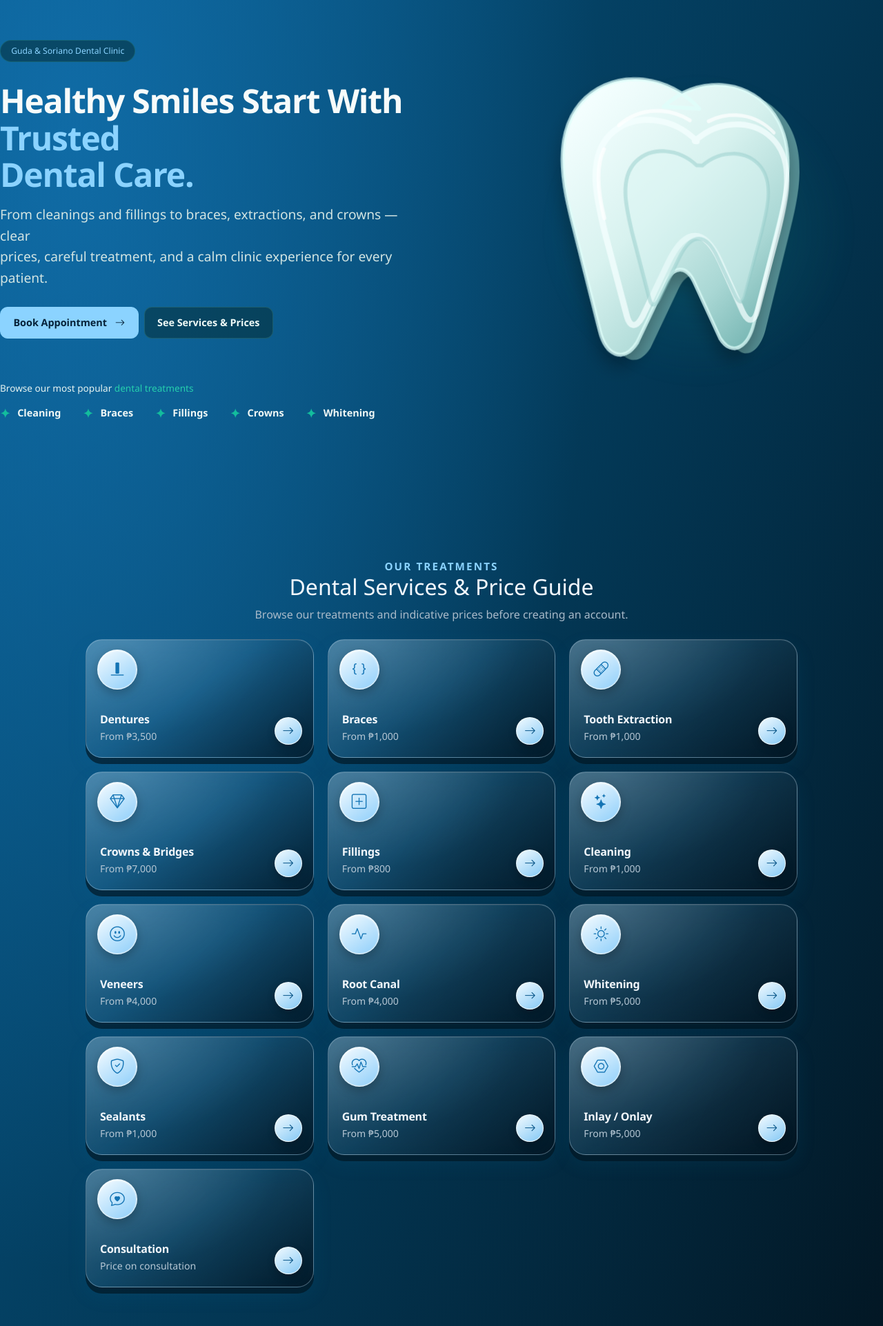
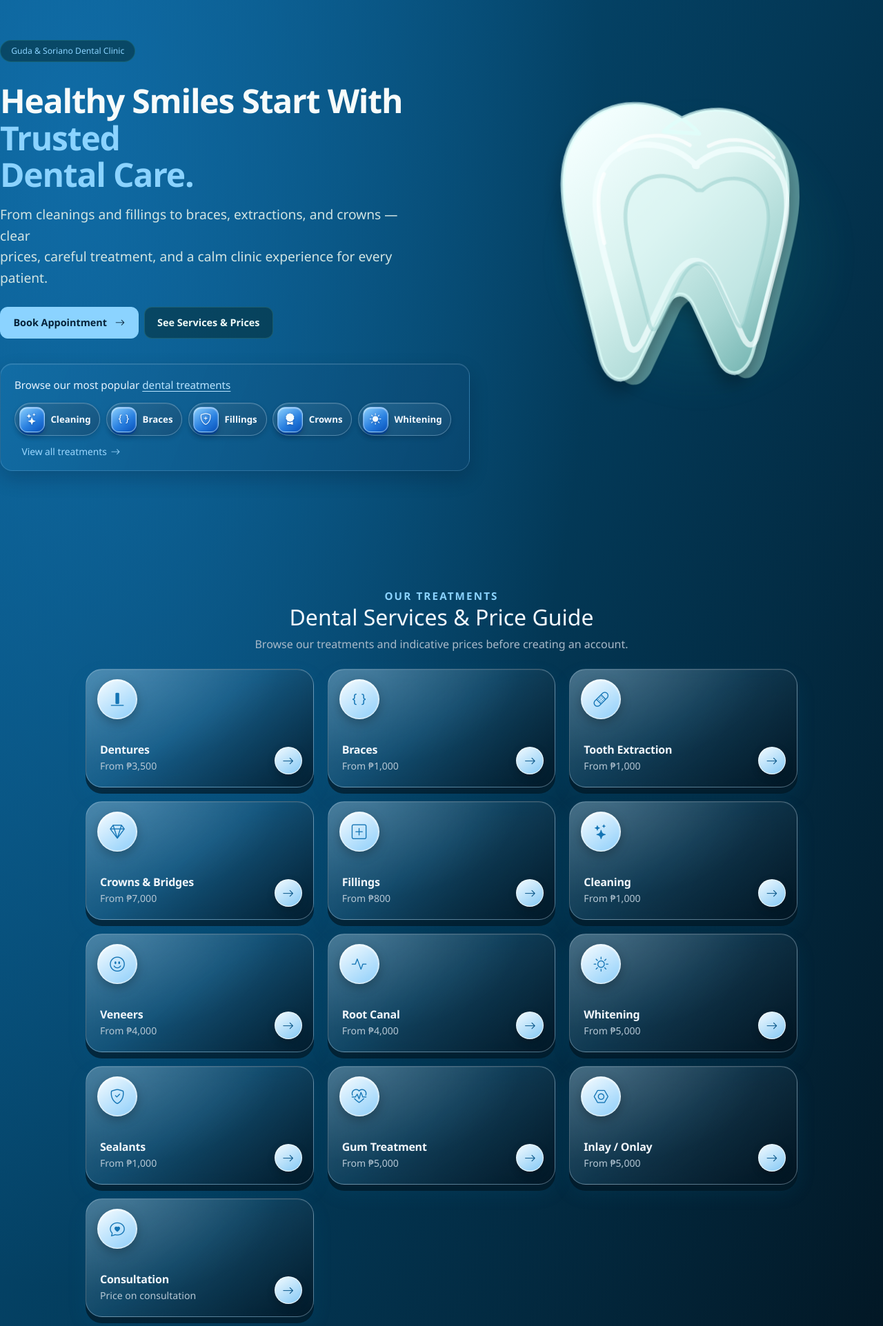
Before and after one commit to atreyuuu009/orachart-laravel, a Laravel app: page / in a window 1280 px wide. Shown: the part 80-2003 px from the top of the page at 69% size. Run offline with Laravel 12, Linux system fonts and the light colour scheme; data comes from the database, SQL or seed files in the repository; data that the repository does not hold is empty.

Commit message:
Added the popular treatments strip to your landing page, styled with blue gradient icon badges and pill shaped buttons

```diff
--- a/public/css/theme.css
+++ b/public/css/theme.css
@@ -372,6 +372,68 @@ body:has(.landing-nav) .why-item p { margin: 0; color: #b8ccdc; font-size: .88re
   .why-item h3 { font-size: .9rem; }
   .why-item p { font-size: .82rem; }
 }
+
+/* Popular treatment shortcuts */
+.landing-hero .popular-treatments {
+  margin-top: 2.25rem;
+  padding: 1.2rem 1.25rem 1rem;
+  border: 1px solid rgba(168, 216, 248, .2);
+  border-radius: 18px;
+  background: linear-gradient(110deg, rgba(20, 112, 169, .68), rgba(10, 70, 111, .72));
+  box-shadow: inset 0 1px rgba(255,255,255,.12), 0 12px 28px rgba(0, 10, 24, .2);
+}
+.landing-hero .popular-treatments > p { margin-bottom: .85rem; color: #e7f4ff; font-size: .95rem; }
+.landing-hero .popular-treatments > p a { color: #b9e4ff; text-decoration: underline; text-underline-offset: 3px; }
+.landing-hero .treatment-list { gap: .55rem; }
+.landing-hero .treatment-list .treatment-chip {
+  display: inline-flex;
+  min-height: 48px;
+  align-items: center;
+  gap: .55rem;
+  padding: .3rem .8rem .3rem .35rem;
+  border: 1px solid rgba(199, 230, 250, .32);
+  border-radius: 999px;
+  background: linear-gradient(145deg, rgba(44, 112, 154, .7), rgba(22, 77, 116, .72));
+  box-shadow: inset 0 1px rgba(255,255,255,.1), 0 3px 7px rgba(0, 16, 35, .18);
+  color: #f4f9ff;
+  font: inherit;
+  font-size: .83rem;
+  font-weight: 650;
+  line-height: 1;
+  text-decoration: none;
+  cursor: pointer;
+  transition: transform .18s ease, border-color .18s ease, background .18s ease;
+}
+.landing-hero .treatment-list .treatment-chip:hover,
+.landing-hero .treatment-list .treatment-chip:focus-visible {
+  transform: translateY(-2px);
+  border-color: rgba(178, 224, 255, .75);
+  background: linear-gradient(145deg, rgba(58, 137, 189, .86), rgba(24, 91, 139, .9));
+  color: #fff;
+}
+.landing-hero .treatment-list .treatment-chip-icon {
+  display: grid;
+  width: 37px;
+  height: 37px;
+  flex: none;
+  place-items: center;
+  border: 1px solid rgba(210, 237, 255, .5);
+  border-radius: 12px;
+  background: linear-gradient(145deg, #8bd1ff, #287fe0 58%, #0750b9);
+  box-shadow: 0 3px 0 #06428e, 0 5px 8px rgba(0, 16, 54, .28), inset 0 1px 2px rgba(255,255,255,.68);
+  color: #f4fbff;
+  font-size: 1.05rem;
+  text-shadow: 0 1px 3px rgba(0, 40, 117, .45);
+}
+.treatment-all-link { display: inline-flex; align-items: center; gap: .35rem; margin: .8rem 0 0 .65rem; color: #9cd8ff; font-size: .86rem; text-decoration: none; }
+.treatment-all-link:hover, .treatment-all-link:focus-visible { color: #fff; text-decoration: underline; text-underline-offset: 3px; }
+@media (max-width: 767.98px) {
+  .landing-hero .popular-treatments { padding: 1rem; }
+  .landing-hero .treatment-list { gap: .5rem; }
+  .landing-hero .treatment-list .treatment-chip { min-height: 43px; font-size: .78rem; }
+  .landing-hero .treatment-list .treatment-chip-icon { width: 32px; height: 32px; border-radius: 10px; }
+}
+.landing-hero .treatment-list .treatment-chip { text-transform: none; }
 .stat-card .stat-value { font-size: 2rem; font-weight: 800; color: var(--gs-primary); line-height: 1; }
 .table > :not(caption) > * > * { padding: .75rem .85rem; vertical-align: middle; }
 .table thead th { font-size: .78rem; text-transform: uppercase; letter-spacing: .04em; color: #6b7280; background: #f8fafc; }
--- a/resources/views/landing.blade.php
+++ b/resources/views/landing.blade.php
@@ -42,10 +42,16 @@
     <div class="popular-treatments">
       <p>Browse our most popular <a href="#services">dental treatments</a></p>
       <div class="treatment-list">
-        @foreach (['Cleaning', 'Braces', 'Fillings', 'Crowns', 'Whitening'] as $treatment)
-          <a href="#services"><span aria-hidden="true">&#10022;</span>{{ $treatment }}</a>
+        @foreach ([['Cleaning','cleaning','bi-stars'], ['Braces','braces','bi-braces'], ['Fillings','fillings','bi-shield-plus'], ['Crowns','crowns','bi-award-fill'], ['Whitening','whitening','bi-brightness-high-fill']] as [$treatment, $categoryKey, $icon])
+          @php $category = $categories->first(fn ($item) => str_contains(mb_strtolower($item->category_name), $categoryKey)); @endphp
+          @if ($category)
+            <button type="button" class="treatment-chip" data-service-cat="{{ $category->category_id }}"><span class="treatment-chip-icon" aria-hidden="true"><i class="bi {{ $icon }}"></i></span><span>{{ $treatment }}</span></button>
+          @else
+            <a class="treatment-chip" href="#services"><span class="treatment-chip-icon" aria-hidden="true"><i class="bi {{ $icon }}"></i></span><span>{{ $treatment }}</span></a>
+          @endif
         @endforeach
       </div>
+      <a class="treatment-all-link" href="#services">View all treatments <i class="bi bi-arrow-right" aria-hidden="true"></i></a>
     </div>
     </div>
     <div class="hero-tooth-stage" aria-hidden="true">
```
